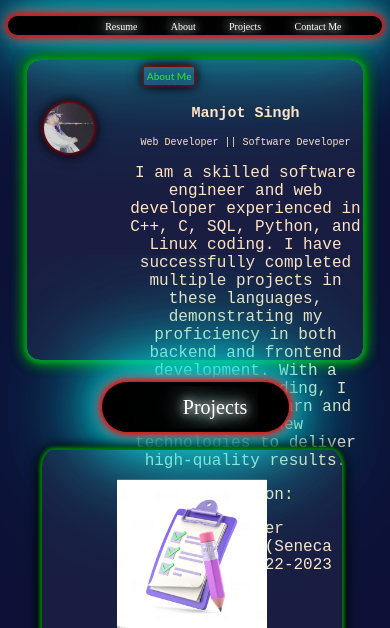
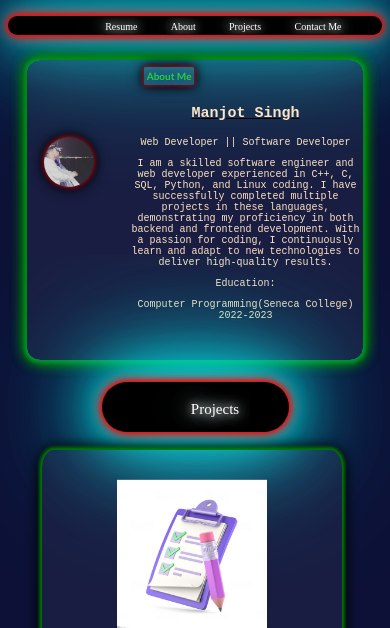
Before and after one commit to ManjotSingh4241/portfolio, a website: page index.html in a window 390 px wide. Shown: the top 628 px of the page. Drawn offline with Linux system fonts and the light colour scheme.

Commit message:
initial commit

```diff
--- a/css/responsive.css
+++ b/css/responsive.css
@@ -33,7 +33,7 @@
     }
 
     #persImage {
-        margin-top: 13%;
+        margin-top: 23%;
         margin-left: 5%;
         width: 50px;
         height: 50px;
@@ -42,7 +42,7 @@
 
     #personalInfo {
         margin-left: 30%;
-        margin-top: -20%;
+        margin-top: -30%;
     }
 
     #name {
@@ -53,4 +53,32 @@
         font-size: 10px;
     }
 
+    #description {
+        font-size: 10px;
+    }
+
+    #edu {
+        font-size: 10px;
+    }
+
+    #edu1 {
+        font-size: 10px;
+    }
+
+    .projects {
+        margin-top: 2%;
+        width: 5%;
+        padding: -20px;
+        height: 50px;
+    }
+
+    .projects li {
+        margin: 1px 1px;
+    }
+
+    .projects li a {
+        padding: -1px -1px;
+        font-size: 15px;
+    }
+
 }
--- a/index.html
+++ b/index.html
@@ -36,7 +36,7 @@
 
         <div class="profile-image"><img id="persImage" src="media/ManjotSingh.png"></div>
         <div id="personalInfo">
-            <h3 id="name">Manjot Singh</h3>
+            <u><h3 id="name">Manjot Singh</h3></u>
             <p id="jobType">Web Developer || Software Developer</p>
             <p id="description">I am a skilled software engineer and web developer experienced in C++, C, SQL, Python,
                 and Linux coding. I have successfully completed multiple projects in these languages, demonstrating my
```
